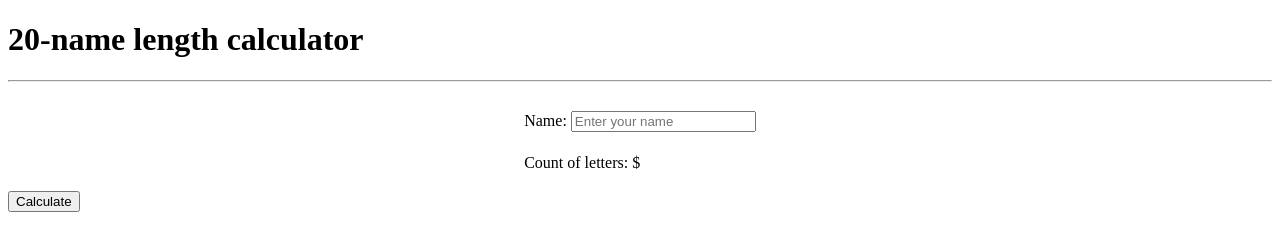
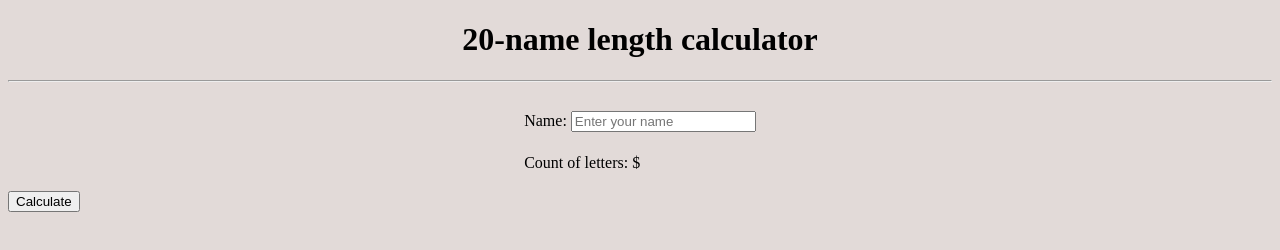
Before and after one commit to SwaroopReddyGottigundala/app-challenge-exam, a plain HTML site: page index.html in a window 1280 px wide. Drawn offline with Linux system fonts and the light colour scheme.

Commit message:
Update index.html

```diff
--- a/index.html
+++ b/index.html
@@ -3,7 +3,7 @@
 
 <head>
     <title>20-name length calculater</title>
-    <link href="stylo.css" rel="stylesheet">
+    <link href="style.css" rel="stylesheet">
 </head>
 <style>
 </style>
```
